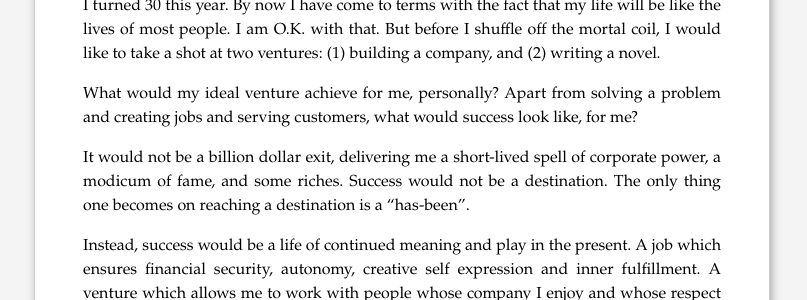
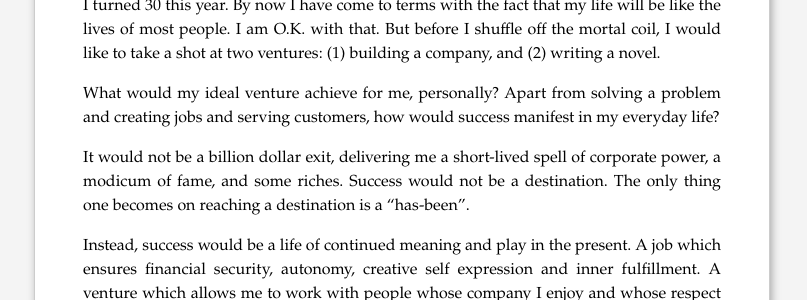
Before and after one commit to piyushahuja/piyushahuja.github.io, a Jekyll site: the page built from _posts/journal/2020-09-26-grail.md, in a window 1280 px wide. Shown: the part 285-585 px from the top of the page, without its empty margins (238-1045 px from the left). Built offline with Jekyll 4.4.1, drawn with Linux system fonts in a browser that asks for light colours; comment, search, counter and statistics services are not loaded.

Commit message:
auto deployed

```diff
--- a/_posts/journal/2020-09-26-grail.md
+++ b/_posts/journal/2020-09-26-grail.md
@@ -13,7 +13,7 @@ The lives and careers of most people will be decidedly mundane.  They will not b
 
 I turned 30 this year. By now I have come to terms with the fact that my life will be like the lives of most people. I am O.K. with that. But before I shuffle off the mortal coil, I would like to take a shot at two ventures: (1) building a company, and (2) writing a novel.
 
-What would my ideal venture achieve for me, personally? Apart from solving a problem and creating jobs and serving customers, what would success look like, for me?
+What would my ideal venture achieve for me, personally? Apart from solving a problem and creating jobs and serving customers, how would success manifest in my everyday life?
 
 It would not be a billion dollar exit, delivering me a short-lived spell of corporate power,  a modicum of fame, and some riches. Success would not be a destination. The only thing one becomes on reaching a destination is a "has-been".
 
```
